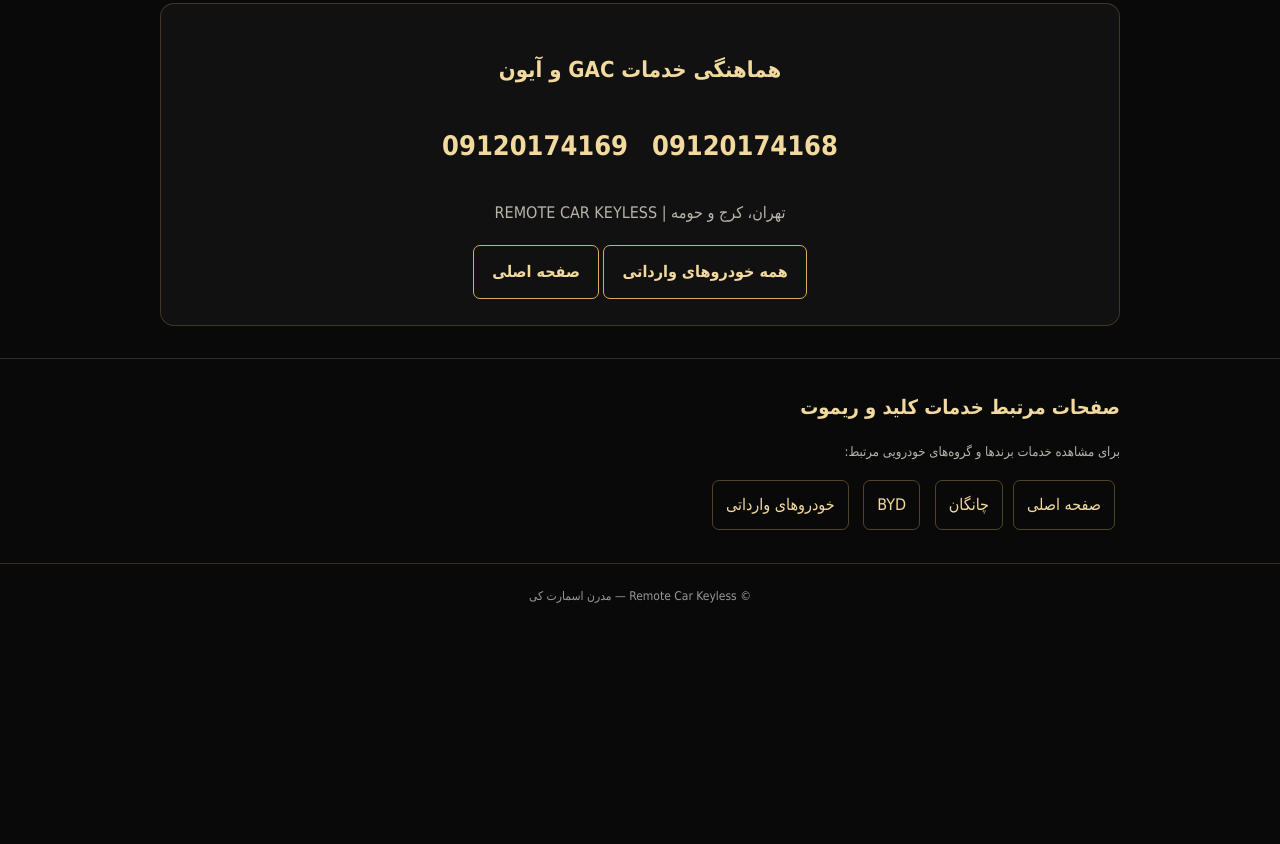
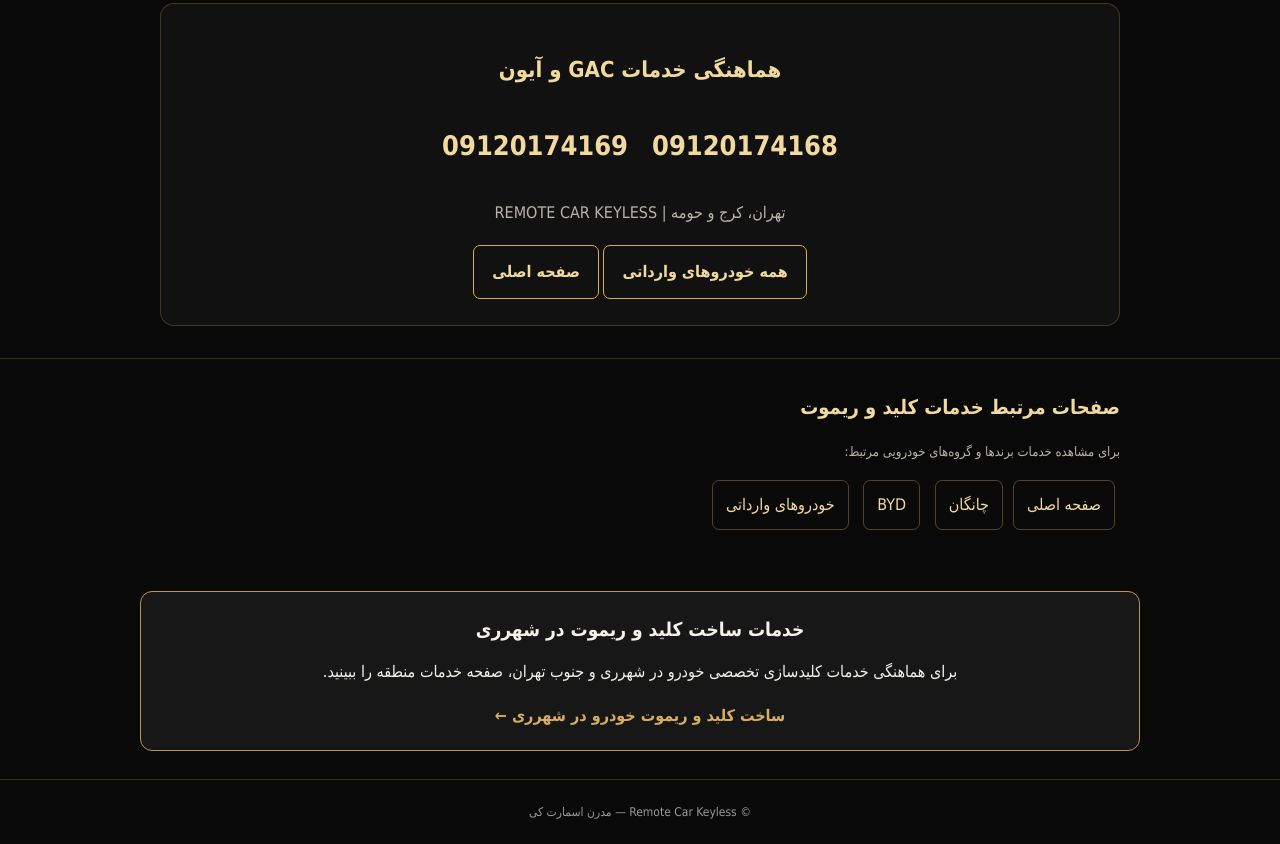
Before and after one commit to mrsmartkeykeyless-stack/remotecarkeyless, a plain HTML site: page gac-remote.html in a window 1280 px wide. Shown: the part 1459-2303 px from the top of the page. Before the commit the page ends 2087 px from the top, so only its background shows below. Drawn offline with Linux system fonts and the light colour scheme.

Commit message:
Add internal link to Shahr-e Rey automotive key service page

```diff
--- a/gac-remote.html
+++ b/gac-remote.html
@@ -33,4 +33,5 @@
 <section id="related-pages" style="padding:28px 0;border-top:1px solid rgba(214,173,98,.22)"><div class="wrap"><h2 style="color:#f2d99e;font-size:20px;margin:0 0 12px">صفحات مرتبط خدمات کلید و ریموت</h2><p style="color:#b9b4aa;margin:0 0 10px;font-size:13px">برای مشاهده خدمات برندها و گروه‌های خودرویی مرتبط:</p><nav aria-label="صفحات مرتبط"><a href="index.html" style="display:inline-block;margin:5px;padding:8px 13px;border:1px solid rgba(214,173,98,.35);border-radius:7px;color:#f2d99e">صفحه اصلی</a><a href="changan-remote.html" style="display:inline-block;margin:5px;padding:8px 13px;border:1px solid rgba(214,173,98,.35);border-radius:7px;color:#f2d99e">چانگان</a>
 <a href="byd-remote.html" style="display:inline-block;margin:5px;padding:8px 13px;border:1px solid rgba(214,173,98,.35);border-radius:7px;color:#f2d99e">BYD</a>
 <a href="imported-vehicles-remote.html" style="display:inline-block;margin:5px;padding:8px 13px;border:1px solid rgba(214,173,98,.35);border-radius:7px;color:#f2d99e">خودروهای وارداتی</a></nav></div></section>
-</main><footer class="footer">© Remote Car Keyless — مدرن اسمارت کی</footer></body></html>
+</main><section class="local-service" style="margin:28px auto;padding:18px 20px;max-width:1000px;border:1px solid #b89555;border-radius:12px;background:#171717;text-align:center"><h2 style="margin:0 0 8px;font-size:19px">خدمات ساخت کلید و ریموت در شهرری</h2><p style="margin:0 0 12px">برای هماهنگی خدمات کلیدسازی تخصصی خودرو در شهرری و جنوب تهران، صفحه خدمات منطقه را ببینید.</p><a href="key-and-remote-shahr-e-rey.html" style="color:#d6ad62;font-weight:bold">ساخت کلید و ریموت خودرو در شهرری ←</a></section>
+<footer class="footer">© Remote Car Keyless — مدرن اسمارت کی</footer></body></html>
```
